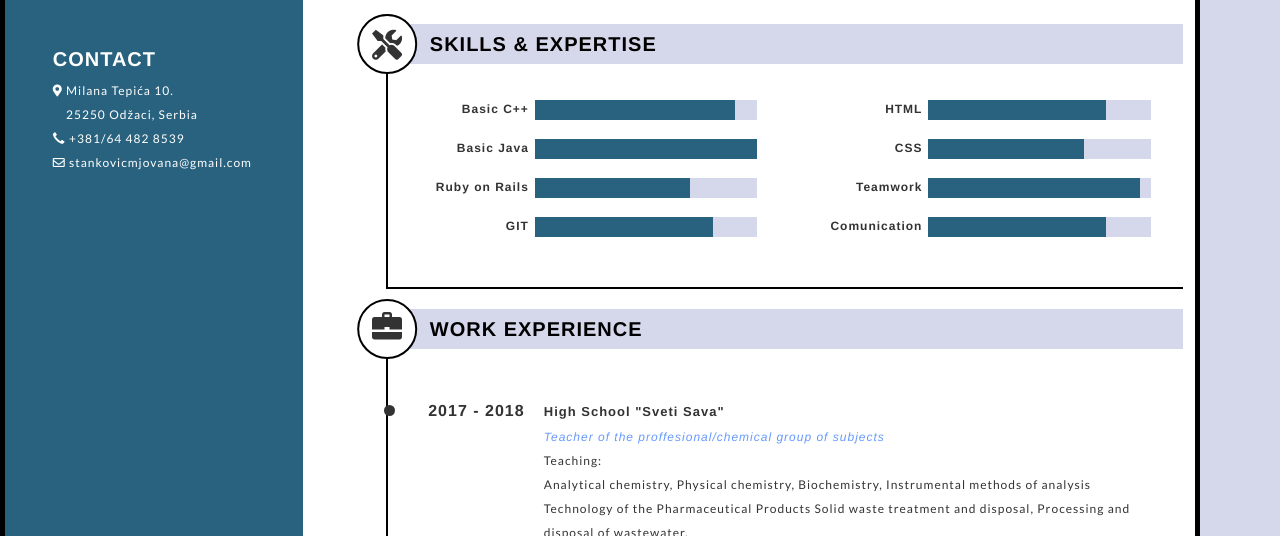
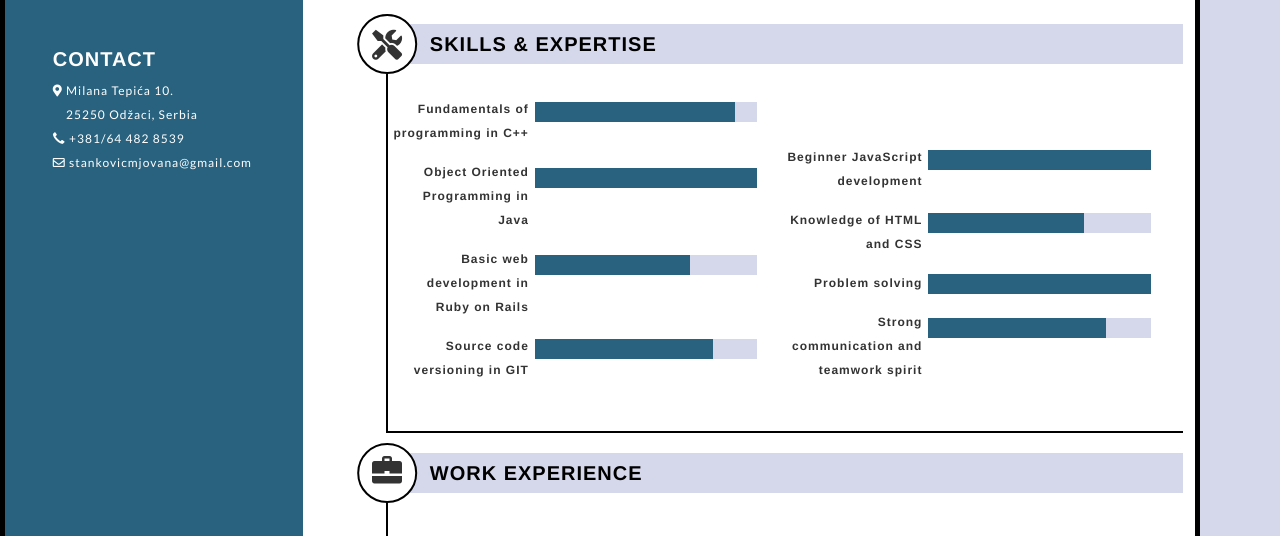
Before and after one commit to stankovicjovana/stankovicjovana.github.io, a plain HTML site: page index.html in a window 1280 px wide. Shown: the part 237-773 px from the top of the page. Drawn offline with nearby package versions, Linux system fonts and the light colour scheme.

Commit message:
Changed text in paragrafText in skils and expertise part. style need to be changed.

```diff
--- a/index.html
+++ b/index.html
@@ -78,45 +78,45 @@
 						<ul class="skillsBar right">
 						<!--c++ skill-->
 							<li class="skill">
-								<p class="paragrafText">Basic C++<p>
+								<p class="paragrafText">Fundamentals of programming in C++<p>
 								<div class="myProgress">
 									<div class="bar cpp"></div>
 								</div>
 							</li>
 							<!--java skill-->
 							<li class="skill">
-								<p class="paragrafText">Basic Java <p>
+								<p class="paragrafText">Object Oriented Programming in Java<p>
 								<div class="myProgress">
 									<div class="bar java"></div>
 								</div>
 							</li>
 							<!--Rubi on rails skill-->
 							<li class="skill">
-								<p class="paragrafText">Ruby on Rails<p>
+								<p class="paragrafText">Basic web development in Ruby on Rails<p>
 								<div class="myProgress">
 									<div class="bar rails"></div>
 								</div>
 							</li>
 							<!--git skill-->
 							<li class="skill">
-								<p class="paragrafText"> GIT <p>
+								<p class="paragrafText">Source code versioning in GIT<p>
 								<div class="myProgress">
 									<div class="bar gitSkill"></div>
 								</div>
 							</li>
 						</ul>
 						<ul class="skillsBar left">
-							<!--HTML skill-->
+							<!--JS skill-->
 							<li class="skill">
-								<p class="paragrafText">HTML<p>
+								<p class="paragrafText">Beginner JavaScript development<p>
 								<div class="myProgress">
-									<div class="bar html"></div>
+									<div class="bar js"></div>
 								</div>
 							</li>
 
 							<!--css skill-->
 							<li class="skill">
-								<p class="paragrafText">CSS<p>
+								<p class="paragrafText">Knowledge of HTML and CSS<p>
 								<div class="myProgress">
 									<div class="bar css"></div>
 								</div>
@@ -124,14 +124,14 @@
 
 							<!--temawork skill-->
 							<li class="skill">
-								<p class="paragrafText">Teamwork<p>
+								<p class="paragrafText">Problem solving<p>
 								<div class="myProgress">
-									<div class="bar teamwork"></div>
+									<div class="bar problem_solving"></div>
 								</div>
 							</li>
 							<!--comunication skill-->
 							<li class="skill">
-								<p class="paragrafText"> Comunication<p>
+								<p class="paragrafText"> Strong communication and teamwork spirit<p>
 								<div class="myProgress">
 									<div class="bar comunication"></div>
 								</div>
```
